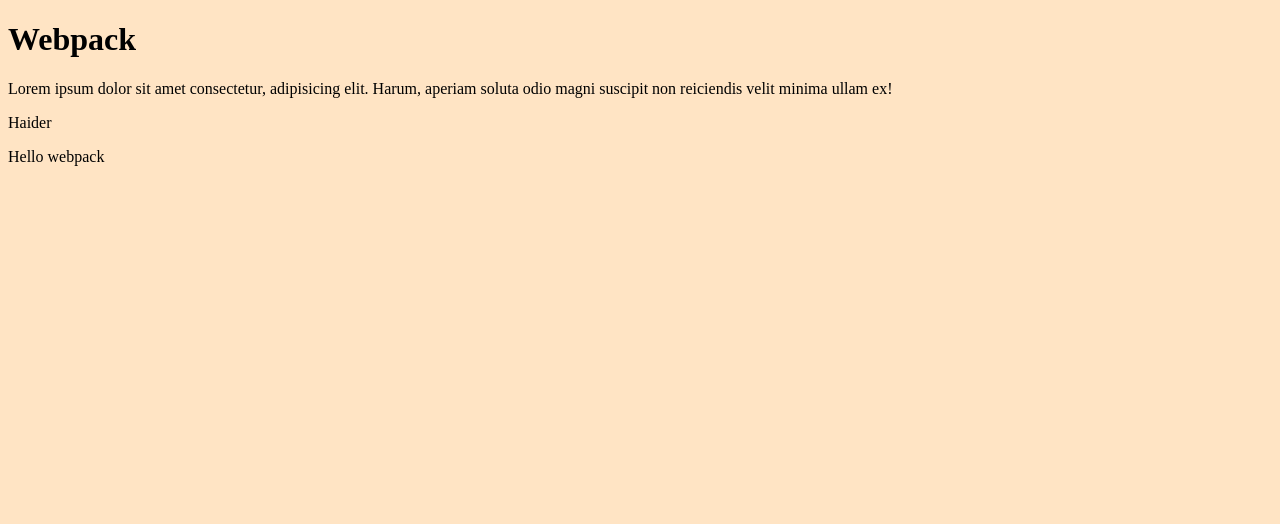
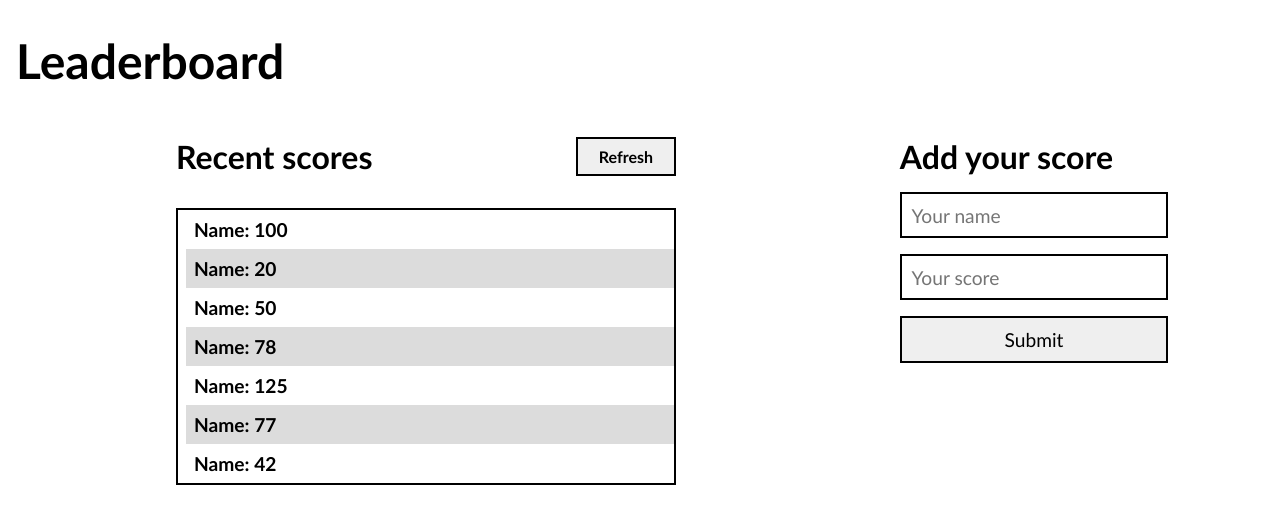
Before and after one commit to Hidar37/leadborad-project, a website built with webpack: page src/index.html in a window 1280 px wide. Built offline with nearby package versions, Linux system fonts and the light colour scheme.

Commit message:
Leadboard Project Structuer init.

```diff
--- a/package.json
+++ b/package.json
@@ -32,7 +32,7 @@
     "stylelint-config-standard": "^21.0.0",
     "stylelint-csstree-validator": "^1.9.0",
     "stylelint-scss": "^3.21.0",
-    "webpack": "^5.74.0",
+    "webpack": "^5.75.0",
     "webpack-cli": "^4.10.0",
     "webpack-dev-server": "^4.11.1"
   },
--- a/src/index.html
+++ b/src/index.html
@@ -7,8 +7,42 @@
   <title>Haider Webpack</title>
 </head>
 <body>
-  <h1 class="hello">Webpack</h1>
-  <p>Lorem ipsum dolor sit amet consectetur, adipisicing elit. Harum, aperiam soluta odio magni suscipit non reiciendis velit minima ullam ex!</p>
-  <p>Haider</p>
+  <header>
+    <h1>
+      Leaderboard
+    </h1>
+  </header>
+  <!-- Main container -->
+  <main>
+    <!-- Recent Score + Leadboard Table Section -->
+    <section class="recent-scores-wrapper">
+      <!-- Recent score text and refresh button -->
+      <div class="recent-score-box">
+        <h3>Recent scores</h3>
+        <button id="refresh">Refresh</button>
+      </div>
+      <!-- Leadboard table -->
+      <div class="scores-table">
+        <ul class="nav" id="add-player-info">
+          <li class="nav-item">Name: 100</li>
+          <li class="nav-item">Name: 20</li>
+          <li class="nav-item">Name: 50</li>
+          <li class="nav-item">Name: 78</li>
+          <li class="nav-item">Name: 125</li>
+          <li class="nav-item">Name: 77</li>
+          <li class="nav-item">Name: 42</li>
+        </ul>
+      </div>
+    </section>
+    <!-- Adding new player and score Section-->
+    <section class="add-your-score-wrapper">
+      <h3>Add your score</h3>
+      <form action="" method="get" id="form-add-player-score">
+        <input type="text" id="name" placeholder="Your name" required>
+        <input type="text" id="score" placeholder="Your score" required>
+        <input type="submit" value="Submit" class="btn-submit">
+      </form>
+    </section>
+  </main>
 </body>
 </html>
--- a/src/index.js
+++ b/src/index.js
@@ -1,14 +1 @@
-import _ from 'lodash';
 import './style/style.css';
-
-function component() {
-  const element = document.createElement('div');
-
-  // Lodash, currently included via a script, is required for this line to work
-  // Lodash, now imported by this script
-  element.innerHTML = _.join(['Hello', 'webpack'], ' ');
-
-  return element;
-}
-
-document.body.appendChild(component());
--- a/src/style/style.css
+++ b/src/style/style.css
@@ -1,3 +1,81 @@
-body {
-  background-color: bisque;
+* {
+  box-sizing: border-box;
+  padding: 0;
+  margin: 0;
+  font-family: 'Trebuchet MS', 'Lucida Sans Unicode', 'Lucida Grande', 'Lucida Sans', Arial, sans-serif;
 }
+
+/* Header Section */
+header {
+  margin: 2rem 1rem 3rem;
+}
+
+header h1 {
+  font-size: 3rem;
+}
+
+/* Main Section */
+main {
+  display: flex;
+  justify-content: space-around;
+}
+
+/* recent-scores-wrapper Section */
+.recent-scores-wrapper {
+  margin-left: 4rem;
+}
+
+.recent-score-box {
+  margin-bottom: 2rem;
+  width: 500px;
+  display: flex;
+  justify-content: space-between;
+}
+
+.recent-score-box h3 {
+  font-size: 2rem;
+}
+
+.recent-score-box button {
+  width: 100px;
+  font-size: 1rem;
+  font-weight: bolder;
+  border: 2px solid black;
+}
+
+/* Leadboard Table section */
+.scores-table .nav {
+  list-style-type: none;
+  border: 2px solid black;
+  padding-left: 0.5rem;
+}
+
+.scores-table .nav :nth-child(even) {
+  background-color: #dcdcdc;
+}
+
+.nav li.nav-item {
+  padding: 0.5rem;
+  font-size: 1.2rem;
+  font-weight: bold;
+}
+
+/* Add New Player with Score Section */
+.add-your-score-wrapper h3 {
+  font-size: 2rem;
+}
+
+.add-your-score-wrapper form {
+  display: flex;
+  flex-direction: column;
+  justify-content: center;
+}
+
+.add-your-score-wrapper form input[type="text"],
+.add-your-score-wrapper form input[type="submit"] {
+  margin-top: 1rem;
+  padding: 0.6rem;
+  font-size: 1.2rem;
+  border: 2px solid black;
+  cursor: pointer;
+}
```
Also changed, not shown: dist/index.html, dist/main.js, 1 other file.
